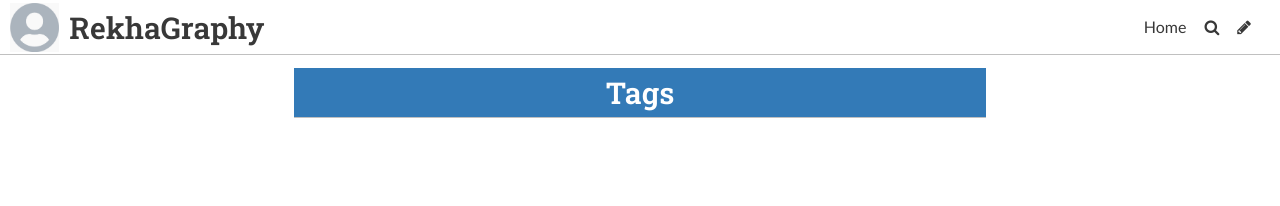
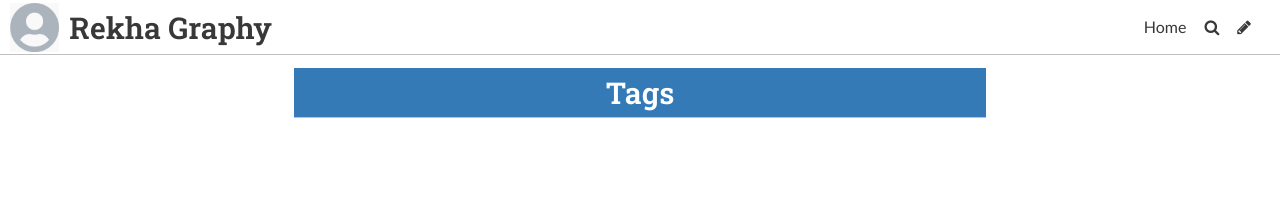
Before and after one commit to hetanshijoshi/designtypo, a Jekyll site: the page built from pages/tags.md, in a window 1280 px wide. Shown: the top 206 px of the page. Built offline with Jekyll 4.4.1, drawn with Linux system fonts in a browser that asks for light colours; some web fonts are replaced.

Commit message:
Update Settings “general”

```diff
--- a/_data/settings.yml
+++ b/_data/settings.yml
@@ -1,7 +1,7 @@
-title: RekhaGraphy
+title: Rekha Graphy
 description: ""
 footer_text: Copyright 2021 Hetanshi Joshi
-header_feature_image: ../uploads/rekhatype.png
+header_feature_image: ../uploads/image-1-.png
 header_text: ""
 header_text_color: "#ffffff"
 bannerheight: 20vmax
```
Also changed, not shown: 1 other file.
